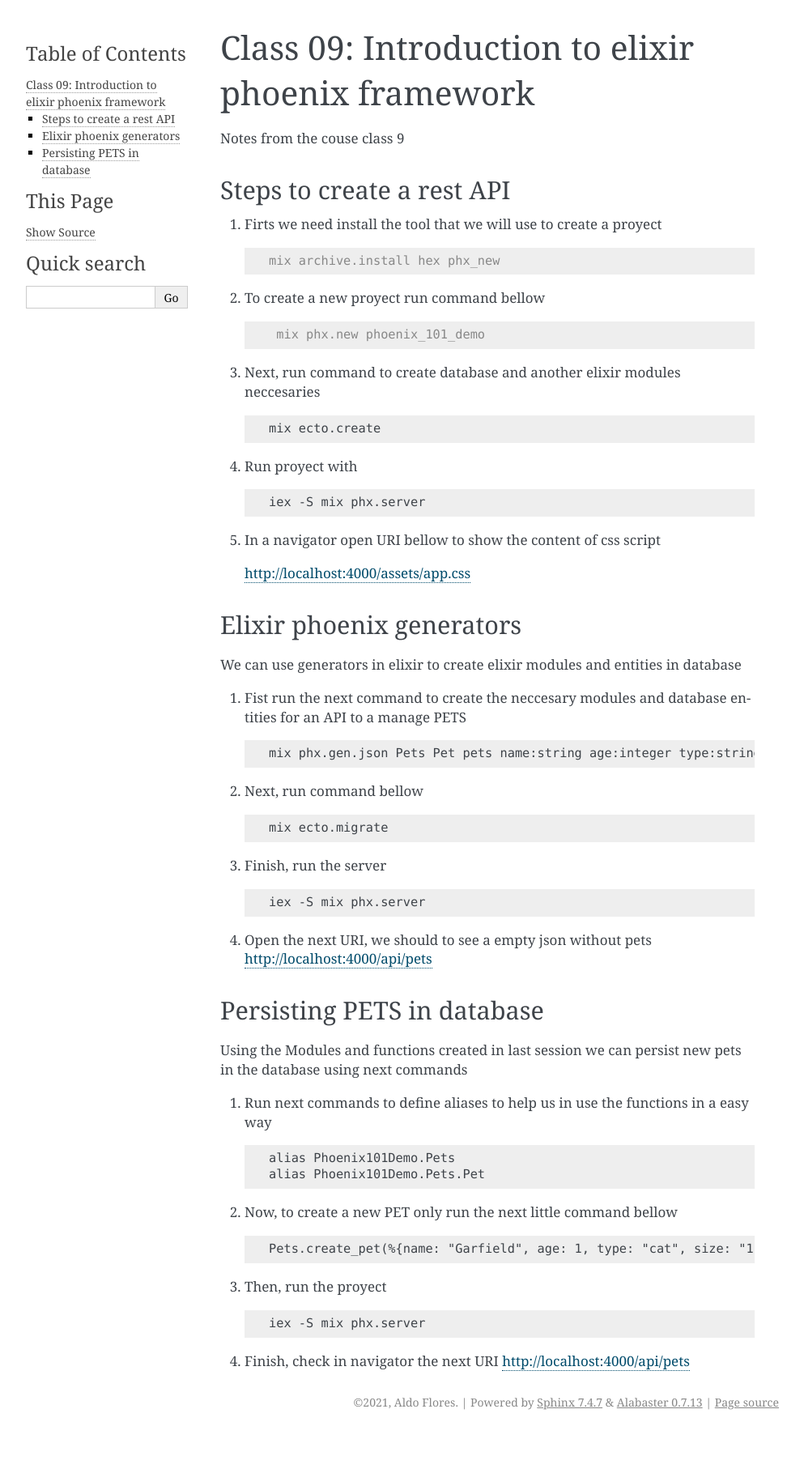
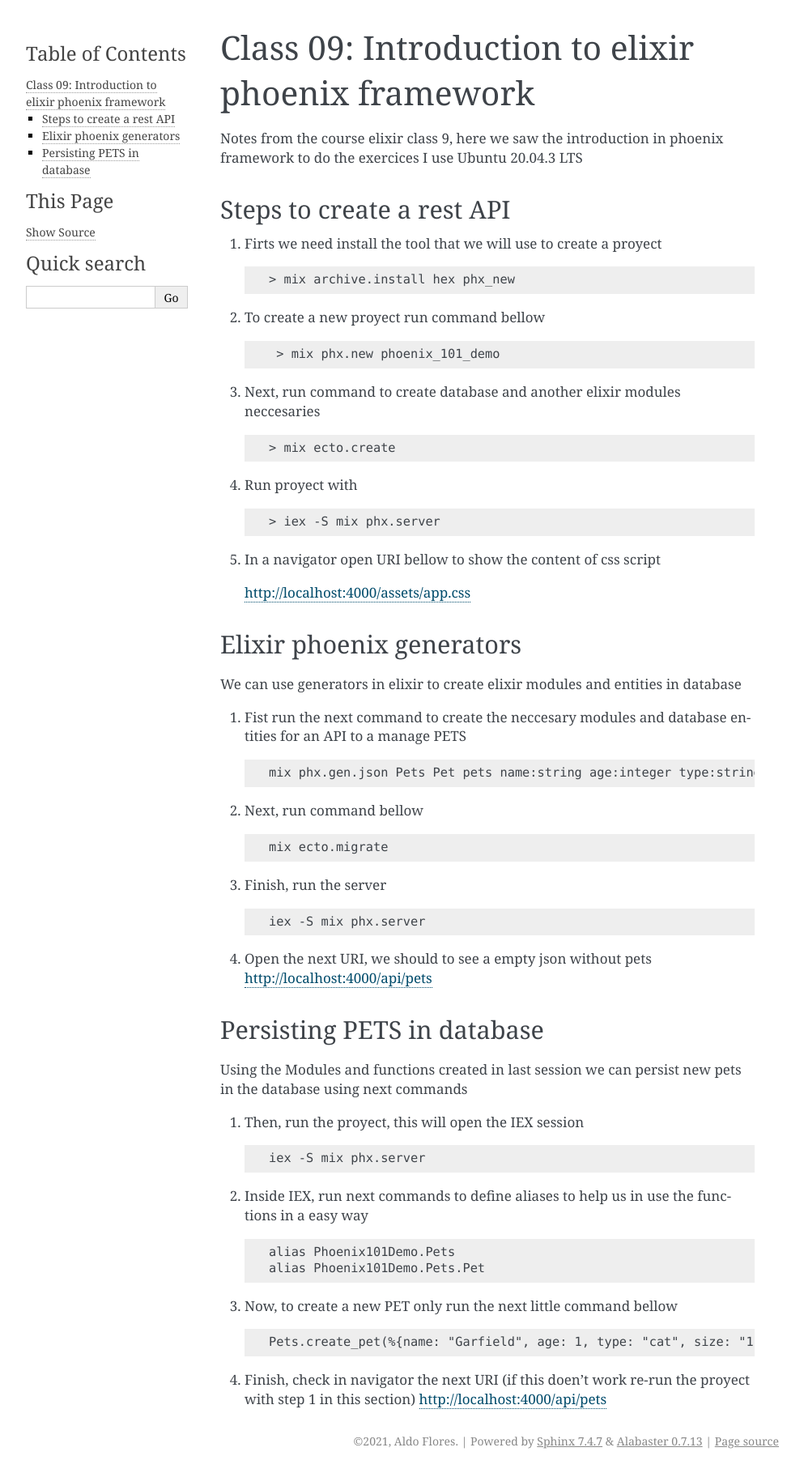
Before and after one commit to faparicioaldo/technical-documentation-backup, a Sphinx documentation site: the page built from source/docs/courses/elixir/day_9/notes.md, in a window 1280 px wide. Shown: the whole page at 81% size, without its empty margins (148-1141 px from the left). Built offline with Sphinx 7.4.7, drawn with Linux system fonts in a browser that asks for light colours; before the commit the page ends 1771 px from its top, so only the background shows below that.

Commit message:
Fix documetation data

````diff
--- a/source/docs/courses/elixir/day_9/notes.md
+++ b/source/docs/courses/elixir/day_9/notes.md
@@ -1,24 +1,28 @@
 # Class 09: Introduction to elixir phoenix framework
 
-Notes from the couse class 9
+Notes from the course elixir class 9, here we saw the introduction in phoenix framework
+to do the exercices I use Ubuntu 20.04.3 LTS
 
 ### Steps to create a rest API
 
 1. Firts we need install the tool that we will use to create a proyect
-    ```console
-    mix archive.install hex phx_new
+    ```command
+    > mix archive.install hex phx_new
     ```
+
 2. To create a new proyect run command bellow
-    ```console
-     mix phx.new phoenix_101_demo
+    ```command
+     > mix phx.new phoenix_101_demo
     ```
+
 3. Next, run command to create database and another elixir modules neccesaries
     ```command
-    mix ecto.create
+    > mix ecto.create
     ```
+
 4. Run proyect with
     ```command
-    iex -S mix phx.server
+    > iex -S mix phx.server
     ```
 
 5. In a navigator open URI bellow to show the content of css script
@@ -30,7 +34,6 @@ Notes from the couse class 9
 We can use generators in elixir to create elixir modules and entities in database
 
 1. Fist run the next command to create the neccesary modules and database entities for an API to a manage PETS
-
     ```command
     mix phx.gen.json Pets Pet pets name:string age:integer type:string size:string
     ```
@@ -39,6 +42,7 @@ We can use generators in elixir to create elixir modules and entities in databas
     ```command
     mix ecto.migrate
     ```
+
 3. Finish, run the server
     ```command
     iex -S mix phx.server
@@ -51,21 +55,21 @@ We can use generators in elixir to create elixir modules and entities in databas
 
 Using the Modules and functions created in last session we can persist new pets in the database using next commands
 
-1. Run next commands to define aliases to help us in use the functions in a easy way
+1. Then, run the proyect, this will open the IEX session
+    ```command
+    iex -S mix phx.server
+    ```
+
+2. Inside IEX, run next commands to define aliases to help us in use the functions in a easy way
     ```command
     alias Phoenix101Demo.Pets
     alias Phoenix101Demo.Pets.Pet
     ```
 
-2. Now, to create a new PET only run the next little command bellow
+3. Now, to create a new PET only run the next little command bellow
     ```command
     Pets.create_pet(%{name: "Garfield", age: 1, type: "cat", size: "1"})
     ```
 
-3. Then, run the proyect
-    ```command
-    iex -S mix phx.server
-    ```
-
-4. Finish, check in navigator the next URI
+4. Finish, check in navigator the next URI (if this doen't work re-run the proyect with step 1 in this section)
     [http://localhost:4000/api/pets](http://localhost:4000/api/pets)
````
